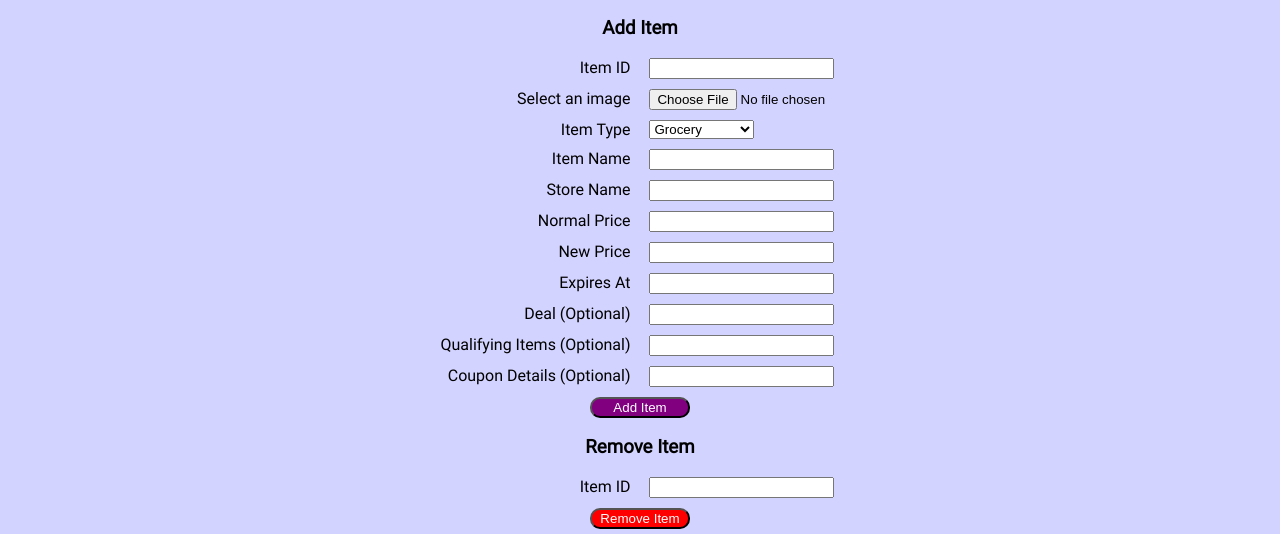
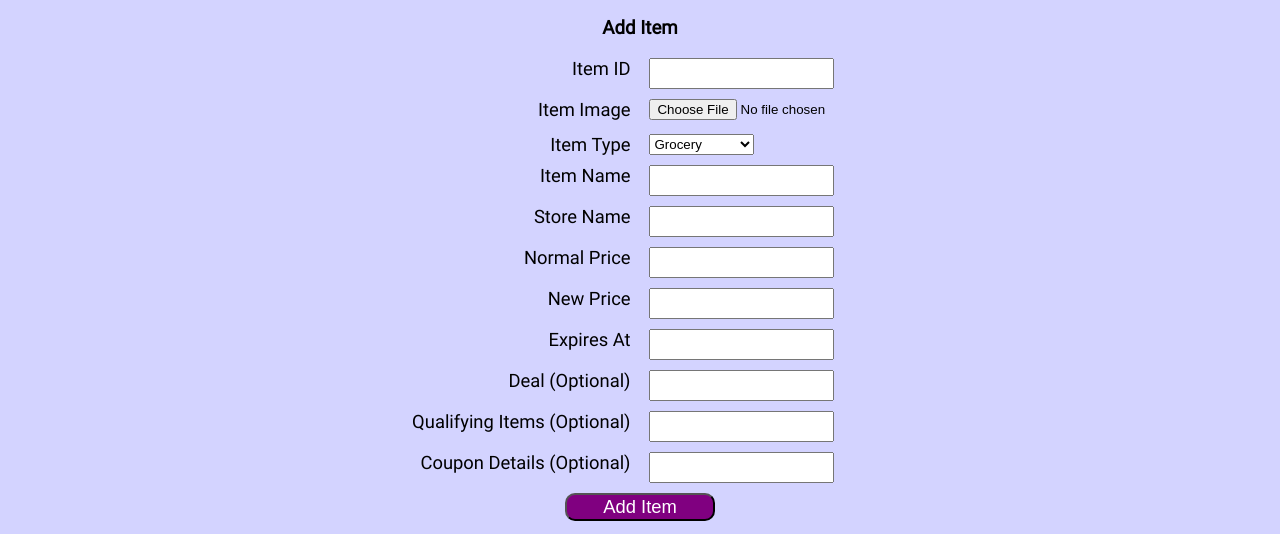
Before and after one commit to mad1826/react-project, a React app in the folder react-project/: page /admin in a window 1280 px wide. Shown: the part 266-800 px from the top of the page. Built offline with nearby package versions, Linux system fonts and the light colour scheme; no server answers.

Commit message:
Update visuals of admin page

```diff
--- a/react-project/src/css/Admin.css
+++ b/react-project/src/css/Admin.css
@@ -1,3 +1,7 @@
+.mng-item {
+	font-size: 115%;
+}
+
 .mng-item .columns-all {
 	justify-content: flex-start;
 }
@@ -16,15 +20,18 @@
 .mng-item input {
 	text-align: left;
 	width: fit-content;
-	max-width: 200px;
+	max-width: 250px;
+	height: 25px;
 }
 
 #add-item {
-	width: 100px;
+	width: 150px;
+	font-size: 100%;
 }
 
 #remove-item {
 	background-color: var(--color-important);
-	width: 100px;
+	width: 150px;
 	margin-bottom: 20px;
+	font-size: 100%;
 }
--- a/react-project/src/pages/Admin.js
+++ b/react-project/src/pages/Admin.js
@@ -71,7 +71,7 @@ const Admin = options => {
 				<input id='id' type='text' name='_id' required value={inputs._id || ''} onChange={handleChange} />
 			</div>
 			<div className='columns-all'>
-				<label for='image-upload'>Select an image</label>
+				<label for='image-upload'>Item Image</label>
 				<input id='image-upload' type='file' name='image' required onChange={handleImageChange} />
 			</div>
 			<div className='columns-all'>
@@ -100,11 +100,11 @@ const Admin = options => {
 			</div>
 			{inputs.type === 'entertainment' && <>
 				<div className='columns-all'>
-					<label for='oldRent'>Normal Rent Price</label>
+					<label for='oldRent'>Normal Rent Price (Entertainment only)</label>
 					<input id='oldRent' type='text' name='oldRent' required value={inputs.oldRent || ''} onChange={handleChange} />
 				</div>
 				<div className='columns-all'>
-					<label for='newRent'>New Rent Price</label>
+					<label for='newRent'>New Rent Price (Entertainment only)</label>
 					<input id='newRent' type='text' name='newRent' required value={inputs.newRent || ''} onChange={handleChange} />
 				</div>
 			</>}
```
